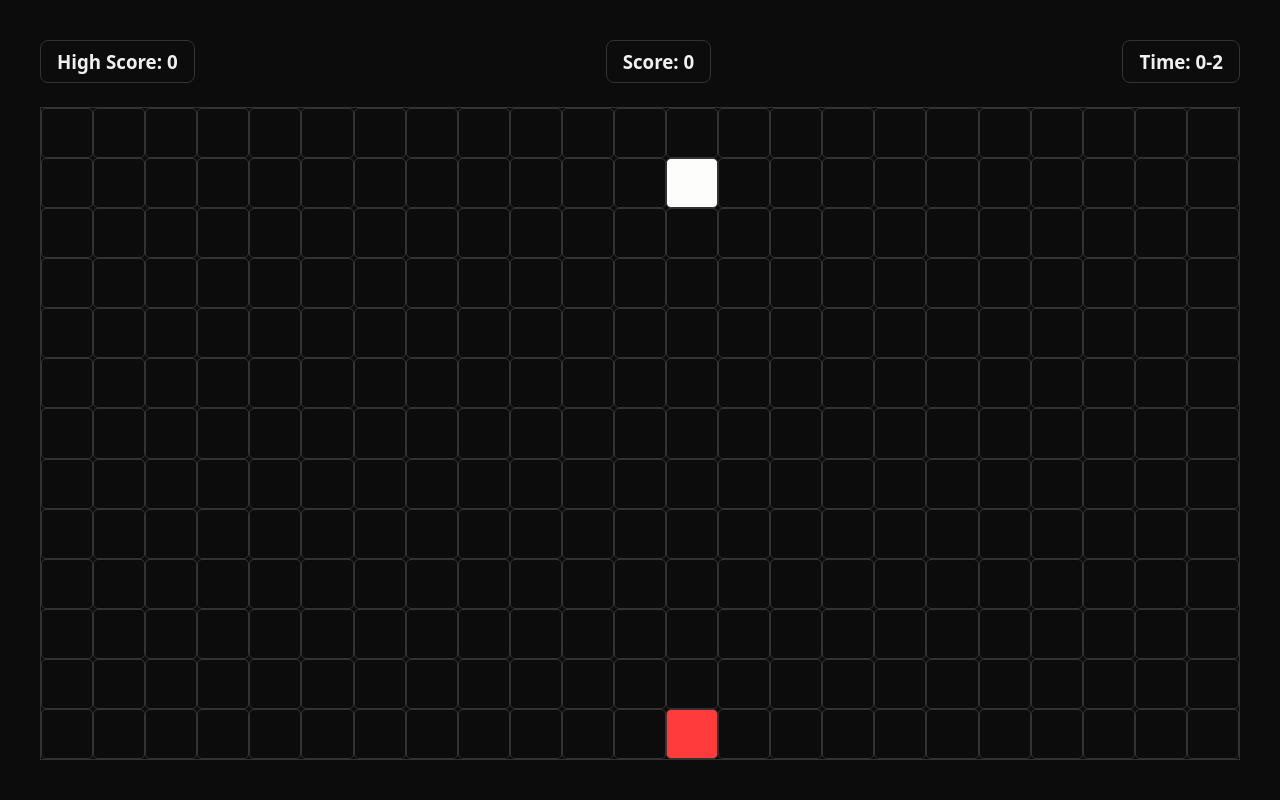
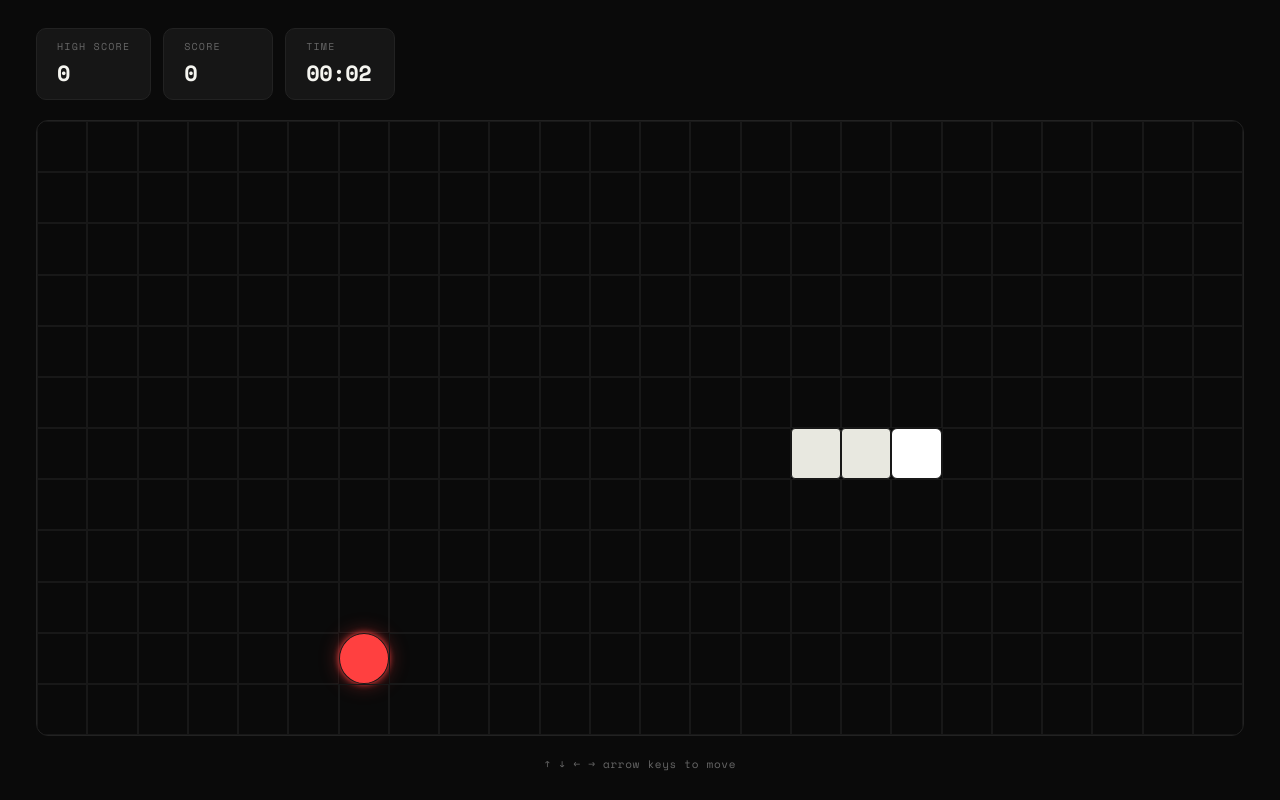
Before and after one commit to Kydv03/Snake-game, a plain HTML site: page index.html in a window 1280 px wide. Both pictures are taken after a click on the button "Start Game". Drawn offline with nearby package versions, Linux system fonts and the light colour scheme.

Commit message:
Improve UI

```diff
--- a/index.html
+++ b/index.html
@@ -1,9 +1,15 @@
-<!DOCTYPE html>
+<!doctype html>
 <html lang="en">
   <head>
     <meta charset="UTF-8" />
     <meta name="viewport" content="width=device-width, initial-scale=1.0" />
-    <title>Snake-Game</title>
+    <title>Snake Game</title>
+    <link rel="preconnect" href="https://fonts.googleapis.com" />
+    <link rel="preconnect" href="https://fonts.gstatic.com" crossorigin />
+    <link
+      href="https://fonts.googleapis.com/css2?family=Space+Mono:wght@400;700&family=Syne:wght@400;600;800&display=swap"
+      rel="stylesheet"
+    />
     <link rel="stylesheet" href="style.css" />
   </head>
   <body>
@@ -11,34 +17,36 @@
       <section>
         <div class="infos">
           <div class="info">
-            <h3>
-              High Score:
-              <span id="high-score">0</span>
-            </h3>
+            <span class="info-label">High Score</span>
+            <span class="info-value" id="high-score">0</span>
           </div>
           <div class="info">
-            <h3>
-              Score:
-              <span id="score">0</span>
-            </h3>
+            <span class="info-label">Score</span>
+            <span class="info-value" id="score">0</span>
           </div>
           <div class="info">
-            <h3>
-              Time:
-              <span id="time">00-00</span>
-            </h3>
+            <span class="info-label">Time</span>
+            <span class="info-value" id="time">00:00</span>
           </div>
         </div>
+
         <div class="board"></div>
+
+        <div class="controls-hint"><span>↑ ↓ ← →</span> arrow keys to move</div>
       </section>
+
       <div class="modal">
-        <div class="start-game">
-          <h3>Snake Game</h3>
+        <div class="modal-card start-game">
+          <div class="modal-icon">◈</div>
+          <h2>Snake</h2>
+          <p>Eat food. Grow longer. Don't crash.</p>
           <button class="btn btn-start">Start Game</button>
         </div>
-        <div class="game-over">
-          <h3>Game-Over</h3>
-          <button class="btn btn-restart">Restart Game</button>
+        <div class="modal-card game-over">
+          <div class="modal-icon dead">✕</div>
+          <h2>Game Over</h2>
+          <p class="result-text">Score: <span id="final-score">0</span></p>
+          <button class="btn btn-restart">Play Again</button>
         </div>
       </div>
     </main>
--- a/script.js
+++ b/script.js
@@ -1,5 +1,5 @@
 const board = document.querySelector(".board");
-const startbutton = document.querySelector(".btn-start");
+const startButton = document.querySelector(".btn-start");
 const modal = document.querySelector(".modal");
 const startGameModal = document.querySelector(".start-game");
 const gameOverModal = document.querySelector(".game-over");
@@ -7,37 +7,24 @@ const restartButton = document.querySelector(".btn-restart");
 const highScoreElement = document.querySelector("#high-score");
 const scoreElement = document.querySelector("#score");
 const timeElement = document.querySelector("#time");
+const finalScoreElement = document.querySelector("#final-score");
 
-const blockheight = 50;
-const blockwidth = 50;
+const BLOCK_SIZE = 50;
 
-let highScore = localStorage.getItem("highScore") || 0;
+let highScore = parseInt(localStorage.getItem("highScore")) || 0;
 let score = 0;
-let time = `00-00`;
+let seconds = 0;
 
 highScoreElement.innerText = highScore;
-const cols = Math.floor(board.clientWidth / blockwidth);
-const rows = Math.floor(board.clientHeight / blockheight);
+
+const cols = Math.floor(board.clientWidth / BLOCK_SIZE);
+const rows = Math.floor(board.clientHeight / BLOCK_SIZE);
+
 let intervalId = null;
 let timerIntervalId = null;
-let food = {
-  x: Math.floor(Math.random() * rows),
-  y: Math.floor(Math.random() * cols),
-};
 
-const blocks = [];
-let snake = [
-  {
-    x: 1,
-    y: 3,
-  },
-];
-let direction = "right";
-// for (let i = 0; i < rows * cols; i++) {
-//   const block = document.createElement("div");
-//   block.classList.add("block");
-//   board.appendChild(block);
-// }
+// Build block grid
+const blocks = {};
 for (let row = 0; row < rows; row++) {
   for (let col = 0; col < cols; col++) {
     const block = document.createElement("div");
@@ -47,113 +34,205 @@ for (let row = 0; row < rows; row++) {
   }
 }
 
+let snake = [];
+let direction = "right";
+let nextDirection = "right"; // buffer to avoid mid-frame direction change
+let food = {};
+
+// ─── Helpers ──────────────────────────────────────────────────────────────────
+
+function spawnFood() {
+  let pos;
+  do {
+    pos = {
+      x: Math.floor(Math.random() * rows),
+      y: Math.floor(Math.random() * cols),
+    };
+  } while (snake.some((s) => s.x === pos.x && s.y === pos.y));
+  return pos;
+}
+
+function formatTime(totalSeconds) {
+  const m = String(Math.floor(totalSeconds / 60)).padStart(2, "0");
+  const s = String(totalSeconds % 60).padStart(2, "0");
+  return `${m}:${s}`;
+}
+
+function clearBoard() {
+  // Remove food
+  if (food.x !== undefined) {
+    blocks[`${food.x}-${food.y}`]?.classList.remove("food");
+  }
+  // Remove snake
+  snake.forEach((seg) => {
+    blocks[`${seg.x}-${seg.y}`]?.classList.remove("fill", "head");
+  });
+}
+
+function renderBoard() {
+  // Draw food
+  blocks[`${food.x}-${food.y}`]?.classList.add("food");
+
+  // Draw snake — mark head separately
+  snake.forEach((seg, i) => {
+    const block = blocks[`${seg.x}-${seg.y}`];
+    if (!block) return;
+    block.classList.add("fill");
+    if (i === 0) block.classList.add("head");
+    else block.classList.remove("head");
+  });
+}
+
+// ─── Game loop ────────────────────────────────────────────────────────────────
+
 function render() {
-  let head = null;
+  // Apply buffered direction
+  direction = nextDirection;
 
-  blocks[`${food.x}-${food.y}`].classList.add("food");
-  if (direction === "left") {
-    head = { x: snake[0].x, y: snake[0].y - 1 };
-  } else if (direction === "right") {
-    head = { x: snake[0].x, y: snake[0].y + 1 };
-  } else if (direction === "down") {
-    head = { x: snake[0].x + 1, y: snake[0].y };
-  } else if (direction === "up") {
-    head = { x: snake[0].x - 1, y: snake[0].y };
-  }
+  // Calculate new head position
+  let head;
+  if (direction === "left") head = { x: snake[0].x, y: snake[0].y - 1 };
+  else if (direction === "right") head = { x: snake[0].x, y: snake[0].y + 1 };
+  else if (direction === "down") head = { x: snake[0].x + 1, y: snake[0].y };
+  else head = { x: snake[0].x - 1, y: snake[0].y };
 
+  // Wall collision
   if (head.x < 0 || head.x >= rows || head.y < 0 || head.y >= cols) {
-    clearInterval(intervalId);
-    modal.style.display = "flex";
-    startGameModal.style.display = "none";
-    gameOverModal.style.display = "flex";
+    triggerGameOver();
     return;
   }
 
-  if (head.x == food.x && head.y == food.y) {
-    blocks[`${food.x}-${food.y}`].classList.remove("food");
-    food = {
-      x: Math.floor(Math.random() * rows),
-      y: Math.floor(Math.random() * cols),
-    };
-    blocks[`${food.x}-${food.y}`].classList.add("food");
+  // Self collision — check against all segments except the tail (it's about to move)
+  const bodyWithoutTail = snake.slice(0, snake.length - 1);
+  if (bodyWithoutTail.some((s) => s.x === head.x && s.y === head.y)) {
+    triggerGameOver();
+    return;
+  }
+
+  // Erase current snake from board
+  snake.forEach((seg) => {
+    blocks[`${seg.x}-${seg.y}`]?.classList.remove("fill", "head");
+  });
+
+  const ateFood = head.x === food.x && head.y === food.y;
+
+  if (ateFood) {
+    // Remove food visually
+    blocks[`${food.x}-${food.y}`]?.classList.remove("food");
+
+    // Grow: add head, keep tail
     snake.unshift(head);
 
+    // Update score
     score += 10;
     scoreElement.innerText = score;
     if (score > highScore) {
       highScore = score;
       localStorage.setItem("highScore", highScore.toString());
+      highScoreElement.innerText = highScore;
     }
+
+    // Spawn new food
+    food = spawnFood();
+  } else {
+    // Move: add head, remove tail
+    snake.unshift(head);
+    snake.pop();
   }
 
-  snake.forEach((segment) => {
-    blocks[`${segment.x}-${segment.y}`].classList.remove("fill");
-  });
-  snake.unshift(head);
-  snake.pop();
-
-  snake.forEach((segment) => {
-    blocks[`${segment.x}-${segment.y}`].classList.add("fill");
-  });
+  // Redraw snake and food
+  renderBoard();
 }
 
-// intervalId = setInterval(() => {
-//   render();
-// }, 300);
+// ─── Game over / restart ──────────────────────────────────────────────────────
 
-startbutton.addEventListener("click", () => {
-  modal.style.display = "none";
-  intervalId = setInterval(() => {
-    render();
-  }, 300);
+function triggerGameOver() {
+  clearInterval(intervalId);
+  clearInterval(timerIntervalId);
+  intervalId = null;
+  timerIntervalId = null;
+
+  // Flash board briefly
+  board.classList.add("flash");
+  setTimeout(() => board.classList.remove("flash"), 350);
+
+  // Show modal
+  finalScoreElement.innerText = score;
+  modal.style.display = "flex";
+  startGameModal.style.display = "none";
+  gameOverModal.style.display = "flex";
+}
+
+function startTimer() {
   timerIntervalId = setInterval(() => {
-    let [min, sec] = time.split("-").map(Number);
+    seconds++;
+    timeElement.innerText = formatTime(seconds);
+  }, 1000);
+}
 
-    if (sec == 59) {
-      min += 1;
-      sec = 0;
-    } else {
-      sec += 1;
-    }
-
-    time = `${min}-${sec}`;
-    timeElement.innerText = time;
-  }, 1000);
-});
-restartButton.addEventListener("click", restartGame);
-function restartGame() {
-  blocks[`${food.x}-${food.y}`].classList.remove("food");
-  snake.forEach((segment) => {
-    blocks[`${segment.x}-${segment.y}`].classList.remove("fill");
-  });
+function initGame() {
+  clearBoard();
 
   score = 0;
-  time = `00-00`;
+  seconds = 0;
+  direction = "right";
+  nextDirection = "right";
 
   scoreElement.innerText = score;
-  timeElement.innerText = time;
+  timeElement.innerText = formatTime(seconds);
   highScoreElement.innerText = highScore;
 
-  modal.style.display = "none";
-  direction = "down";
-  snake = [{ x: 1, y: 3 }];
-  food = {
-    x: Math.floor(Math.random() * rows),
-    y: Math.floor(Math.random() * cols),
-  };
-  intervalId = setInterval(() => {
-    render();
-  }, 300);
+  // Place snake in the middle-left area
+  const startRow = Math.floor(rows / 2);
+  snake = [
+    { x: startRow, y: 3 },
+    { x: startRow, y: 2 },
+    { x: startRow, y: 1 },
+  ];
+
+  food = spawnFood();
+  renderBoard();
 }
 
+// ─── Button handlers ──────────────────────────────────────────────────────────
+
+startButton.addEventListener("click", () => {
+  modal.style.display = "none";
+  initGame();
+  intervalId = setInterval(render, 200);
+  startTimer();
+});
+
+restartButton.addEventListener("click", () => {
+  clearInterval(intervalId);
+  clearInterval(timerIntervalId);
+  modal.style.display = "none";
+  startGameModal.style.display = "flex";
+  gameOverModal.style.display = "none";
+  initGame();
+  intervalId = setInterval(render, 200);
+  startTimer();
+});
+
+// ─── Keyboard input ───────────────────────────────────────────────────────────
+
+const OPPOSITE = { up: "down", down: "up", left: "right", right: "left" };
+
 addEventListener("keydown", (event) => {
-  if (event.key == "ArrowUp") {
-    direction = "up";
-  } else if (event.key == "ArrowRight") {
-    direction = "right";
-  } else if (event.key == "ArrowLeft") {
-    direction = "left";
-  } else if (event.key == "ArrowDown") {
-    direction = "down";
+  const map = {
+    ArrowUp: "up",
+    ArrowDown: "down",
+    ArrowLeft: "left",
+    ArrowRight: "right",
+  };
+  const newDir = map[event.key];
+  if (!newDir) return;
+
+  // Prevent reversing into yourself
+  if (newDir !== OPPOSITE[direction]) {
+    nextDirection = newDir;
   }
+
+  // Prevent page scroll with arrow keys during game
+  event.preventDefault();
 });
--- a/style.css
+++ b/style.css
@@ -3,109 +3,251 @@
   padding: 0;
   box-sizing: border-box;
 }
+
 html,
 body {
   height: 100%;
   width: 100%;
 }
+
 :root {
-  --bg-primary-color: #0c0c0c;
-  --bg-fill-color: #fdfdfc;
-  --bg-food-color: #ff3b3b;
-  --text-primary-color: #f0f0f0;
-  --space-xs: 4px;
-  --space-sm: 8px;
-  --space-md: 16px;
-  --space-lg: 24px;
-  --space-xl: 32px;
-  --space-2xl: 40px;
-  --space-3xl: 48px;
-  --border-primary-color: #333333;
-  --border-radius-xs: 4px;
-  --border-radius-sm: 8px;
-  --border-radius-md: 12px;
-  --border-radius-lg: 16px;
-  --border-radius-xl: 20px;
-  --border-radius-2xl: 24px;
+  --bg-primary: #0a0a0a;
+  --bg-surface: #111111;
+  --bg-card: #161616;
+  --border-color: #222222;
+  --border-hover: #333333;
+  --text-primary: #f5f5f0;
+  --text-muted: #666666;
+  --snake-color: #e8e8e0;
+  --snake-head: #ffffff;
+  --food-color: #ff4040;
+  --food-glow: rgba(255, 64, 64, 0.4);
+  --accent: #ff4040;
+  --font-display: "Syne", sans-serif;
+  --font-mono: "Space Mono", monospace;
 }
+
 html {
-  background-color: var(--bg-primary-color);
-  color: var(--text-primary-color);
-  font-family: system-ui, -apple-system, BlinkMacSystemFont, "Segoe UI", Roboto,
-    Oxygen, Ubuntu, Cantarell, "Open Sans", "Helvetica Neue", sans-serif;
+  background-color: var(--bg-primary);
+  color: var(--text-primary);
+  font-family: var(--font-display);
 }
-main,
+
+main {
+  height: 100vh;
+  width: 100%;
+  position: relative;
+}
+
 section {
   height: 100%;
   width: 100%;
+  padding: 28px 36px;
+  display: flex;
+  flex-direction: column;
+  gap: 20px;
 }
 
-.btn {
-  padding: var(--space-sm) var(--space-md);
-  border: none;
-  border-radius: var(--border-radius-sm);
-  transition: all 0.3s ease;
+/* HUD */
+.infos {
+  display: flex;
+  gap: 12px;
 }
-.btn:hover {
-  transform: scale(1.1);
-}
-section {
-  padding: var(--space-2xl);
+
+.info {
   display: flex;
   flex-direction: column;
-  height: 100%;
-  gap: var(--space-lg);
-}
-section .infos {
-  width: 100%;
-  display: flex;
-  justify-content: space-between;
-}
-.info {
-  padding: var(--space-sm) var(--space-md);
-  border: 1px solid var(--border-primary-color);
-  border-radius: var(--space-sm);
+  gap: 2px;
+  padding: 10px 20px;
+  background: var(--bg-card);
+  border: 1px solid var(--border-color);
+  border-radius: 10px;
+  min-width: 110px;
 }
 
+.info-label {
+  font-family: var(--font-mono);
+  font-size: 10px;
+  text-transform: uppercase;
+  letter-spacing: 0.12em;
+  color: var(--text-muted);
+}
+
+.info-value {
+  font-family: var(--font-mono);
+  font-size: 22px;
+  font-weight: 700;
+  color: var(--text-primary);
+  letter-spacing: -0.02em;
+}
+
+/* Board */
 .board {
-  border: 1px solid var(--border-primary-color);
   flex-grow: 1;
+  border: 1px solid var(--border-color);
+  border-radius: 12px;
   display: grid;
   grid-template-columns: repeat(auto-fill, minmax(50px, 1fr));
   grid-template-rows: repeat(auto-fill, minmax(50px, 1fr));
-}
-.block {
-  /* width: 30px;
-  height: 30px; */
-  border: 1px solid var(--border-primary-color);
-  border-radius: 10%;
-}
-.fill {
-  background-color: var(--bg-fill-color);
-}
-.food {
-  background-color: var(--bg-food-color);
+  overflow: hidden;
+  position: relative;
 }
 
+.block {
+  border: 1px solid #181818;
+}
+
+.fill {
+  background-color: var(--snake-color);
+  border-radius: 4px;
+  transition: background-color 0.05s;
+}
+
+.fill.head {
+  background-color: var(--snake-head);
+  border-radius: 6px;
+}
+
+.food {
+  background-color: var(--food-color);
+  border-radius: 50%;
+  box-shadow:
+    0 0 14px var(--food-glow),
+    0 0 4px var(--food-color);
+  animation: pulse 0.9s ease-in-out infinite alternate;
+}
+
+@keyframes pulse {
+  from {
+    box-shadow: 0 0 8px var(--food-glow);
+  }
+  to {
+    box-shadow:
+      0 0 20px var(--food-glow),
+      0 0 6px var(--food-color);
+  }
+}
+
+/* Controls hint */
+.controls-hint {
+  font-family: var(--font-mono);
+  font-size: 11px;
+  color: var(--text-muted);
+  text-align: center;
+  letter-spacing: 0.06em;
+}
+
+/* Modal */
 .modal {
   height: 100vh;
   width: 100vw;
   position: fixed;
   top: 0;
-  background-color: #35363587;
-  backdrop-filter: blur(4px);
+  left: 0;
+  background-color: rgba(0, 0, 0, 0.82);
+  backdrop-filter: blur(6px);
   display: flex;
   justify-content: center;
   align-items: center;
+  z-index: 10;
 }
-.modal .start-game,
-.modal .game-over {
+
+.modal-card {
   display: flex;
   flex-direction: column;
   align-items: center;
-  gap: var(--space-lg);
+  gap: 16px;
+  background: var(--bg-card);
+  border: 1px solid var(--border-color);
+  border-radius: 20px;
+  padding: 48px 56px;
+  text-align: center;
+  animation: slide-up 0.3s ease;
 }
 
-.modal .game-over {
+@keyframes slide-up {
+  from {
+    opacity: 0;
+    transform: translateY(20px);
+  }
+  to {
+    opacity: 1;
+    transform: translateY(0);
+  }
+}
+
+.modal-icon {
+  font-size: 36px;
+  color: var(--accent);
+  line-height: 1;
+}
+
+.modal-icon.dead {
+  color: var(--text-muted);
+}
+
+.modal-card h2 {
+  font-family: var(--font-display);
+  font-size: 32px;
+  font-weight: 800;
+  letter-spacing: -0.03em;
+  color: var(--text-primary);
+}
+
+.modal-card p {
+  font-family: var(--font-mono);
+  font-size: 13px;
+  color: var(--text-muted);
+  line-height: 1.6;
+}
+
+.result-text {
+  font-size: 15px !important;
+  color: var(--text-primary) !important;
+}
+
+.game-over {
   display: none;
 }
+
+/* Button */
+.btn {
+  margin-top: 8px;
+  padding: 12px 32px;
+  background: var(--accent);
+  color: #fff;
+  border: none;
+  border-radius: 8px;
+  font-family: var(--font-mono);
+  font-size: 13px;
+  font-weight: 700;
+  letter-spacing: 0.04em;
+  cursor: pointer;
+  transition:
+    transform 0.15s ease,
+    opacity 0.15s ease;
+}
+
+.btn:hover {
+  opacity: 0.88;
+  transform: scale(1.04);
+}
+
+.btn:active {
+  transform: scale(0.97);
+}
+
+/* Flash animation on death */
+@keyframes flash-red {
+  0%,
+  100% {
+    background: var(--bg-primary);
+  }
+  50% {
+    background: rgba(255, 64, 64, 0.08);
+  }
+}
+
+.board.flash {
+  animation: flash-red 0.3s ease;
+}
```
